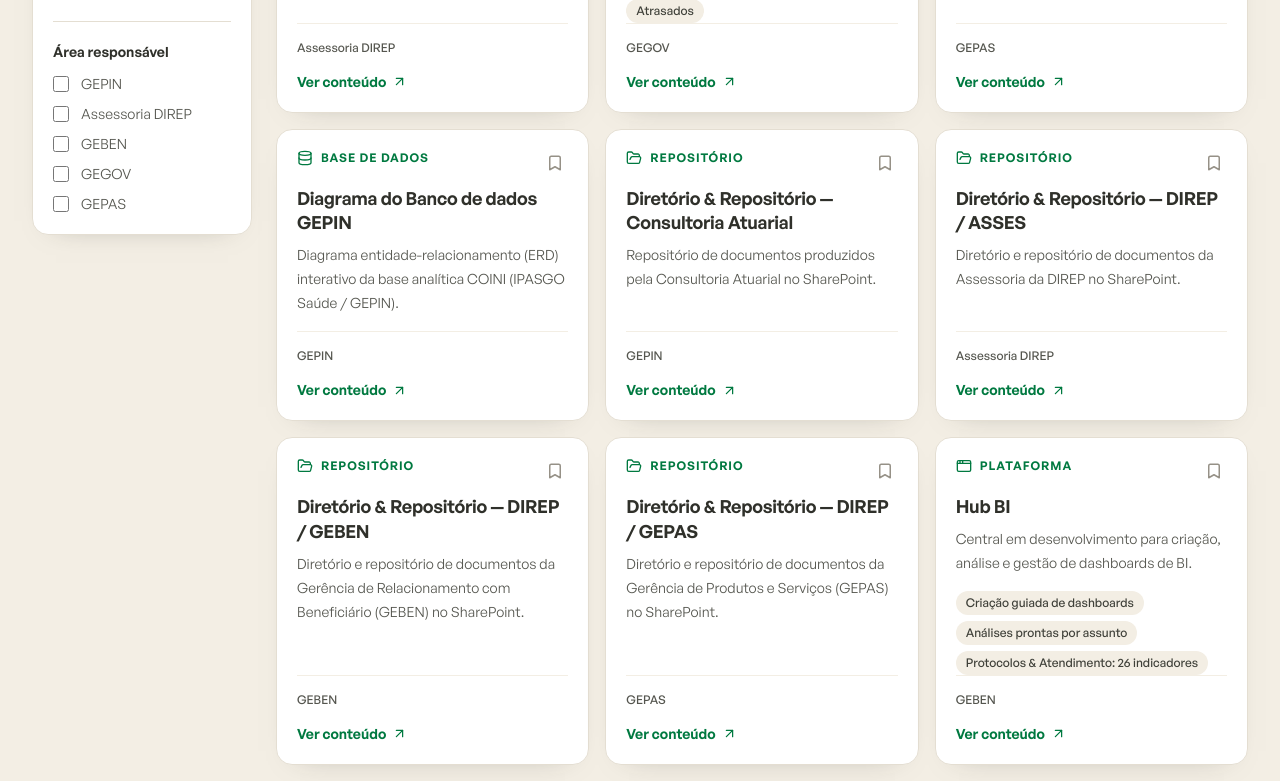
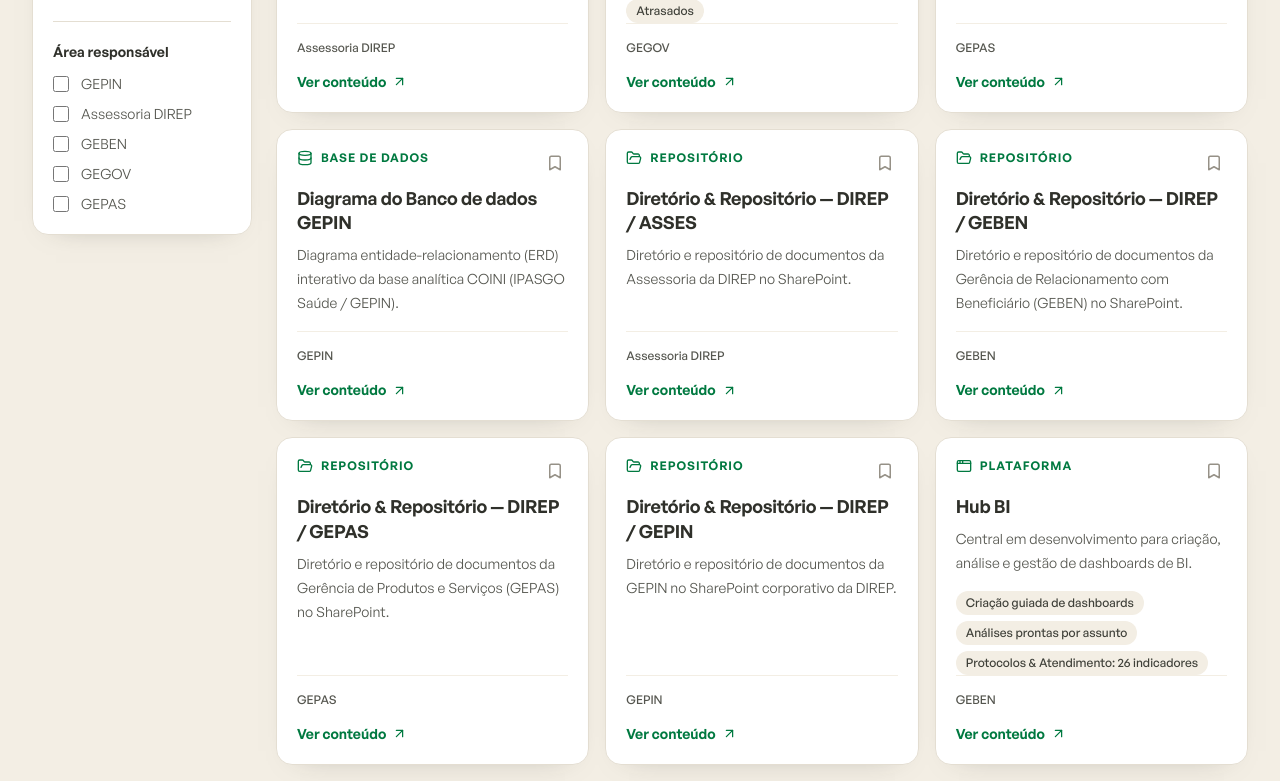
Before and after one commit to IPASGO-GEPIN/hub-de-inteligencia-corporativa, a React (Vite) app: page /#/ in a window 1280 px wide. Shown: the part 620-1401 px from the top of the page. Built offline with nearby package versions, Linux system fonts and the light colour scheme.

Commit message:
Adições

```diff
--- a/src/data/catalog.ts
+++ b/src/data/catalog.ts
@@ -507,24 +507,23 @@ export const catalog: CatalogItem[] = [
     destaque: false,
   },
   {
-    id: 'diretorio-consultoria-atuarial',
-    titulo: 'Diretório & Repositório — Consultoria Atuarial',
+    id: 'diretorio-direp-gepin',
+    titulo: 'Diretório & Repositório — DIREP / GEPIN',
     tipo: 'Repositório',
     area: 'GEPIN',
-    descricao: 'Repositório de documentos produzidos pela Consultoria Atuarial no SharePoint.',
+    descricao: 'Diretório e repositório de documentos da GEPIN no SharePoint corporativo da DIREP.',
     descricaoCompleta:
-      'Repositório centralizado de documentos produzidos pela Consultoria Atuarial, incluindo avaliação de planos, garantias financeiras, precificação de produtos, relatórios de avaliação financeira, risco assistencial, termos de responsabilidade atuarial, testes de adequação de passivo e testes de consistência (PEONA).',
+      'Repositório centralizado de documentos, materiais e referências da GEPIN vinculada à DIREP, hospedado no SharePoint corporativo.',
     indicadores: [],
-    tags: ['Consultoria Atuarial', 'SharePoint', 'documentos', 'repositório', 'atuarial', 'GEPIN'],
+    tags: ['DIREP', 'GEPIN', 'SharePoint', 'documentos', 'repositório', 'inteligência corporativa'],
     perguntas: [
-      'Onde estão os documentos produzidos pela Consultoria Atuarial?',
-      'Quais relatórios atuariais estão disponíveis no repositório?',
-      'Onde consultar testes de adequação de passivo ou consistência PEONA?',
+      'Onde estão os documentos oficiais da GEPIN?',
+      'Quais materiais estão disponíveis no repositório GEPIN?',
     ],
-    fonte: 'SharePoint — Consultoria Atuarial',
+    fonte: 'SharePoint — GEPIN',
     periodicidade: 'Eventual',
-    ultimaAtualizacao: '2026-08-31',
-    url: 'https://ipasgosaude-my.sharepoint.com/:f:/g/personal/rubens_sousa_ipasgosaude_com_br/IgCP4pYNJU4VR7IW8pVgcD57AfQemqvJIkC8QByNnJnrQI0?e=XwPPsL',
+    ultimaAtualizacao: '2026-09-09',
+    url: 'https://ipasgosaude.sharepoint.com/:f:/s/DiretoriadeRelacionamentoeProduto-DIREP/IgBwqEZlUN--QJBmRl7rnR9hAXZ4ove0GQh2P5GjfUVbTsY?e=chdCUD',
     destaque: false,
   },
   {
```
